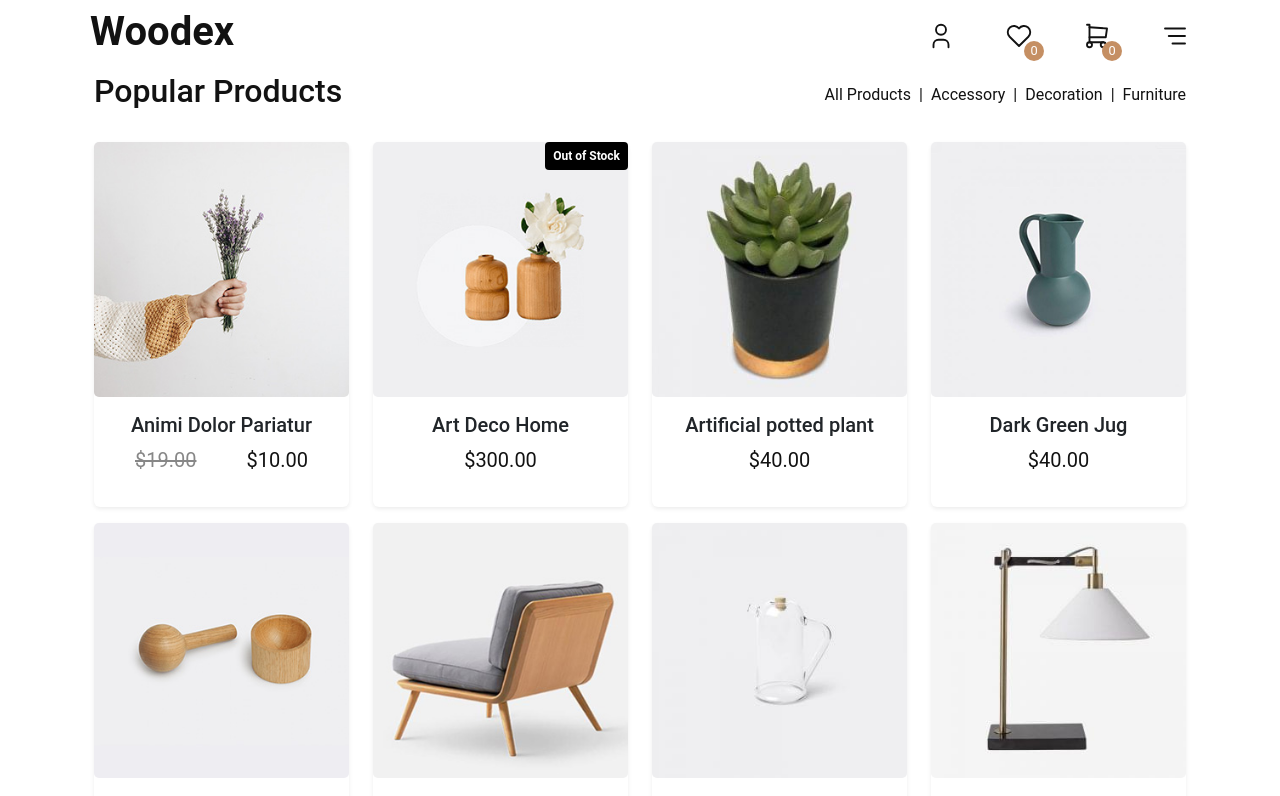
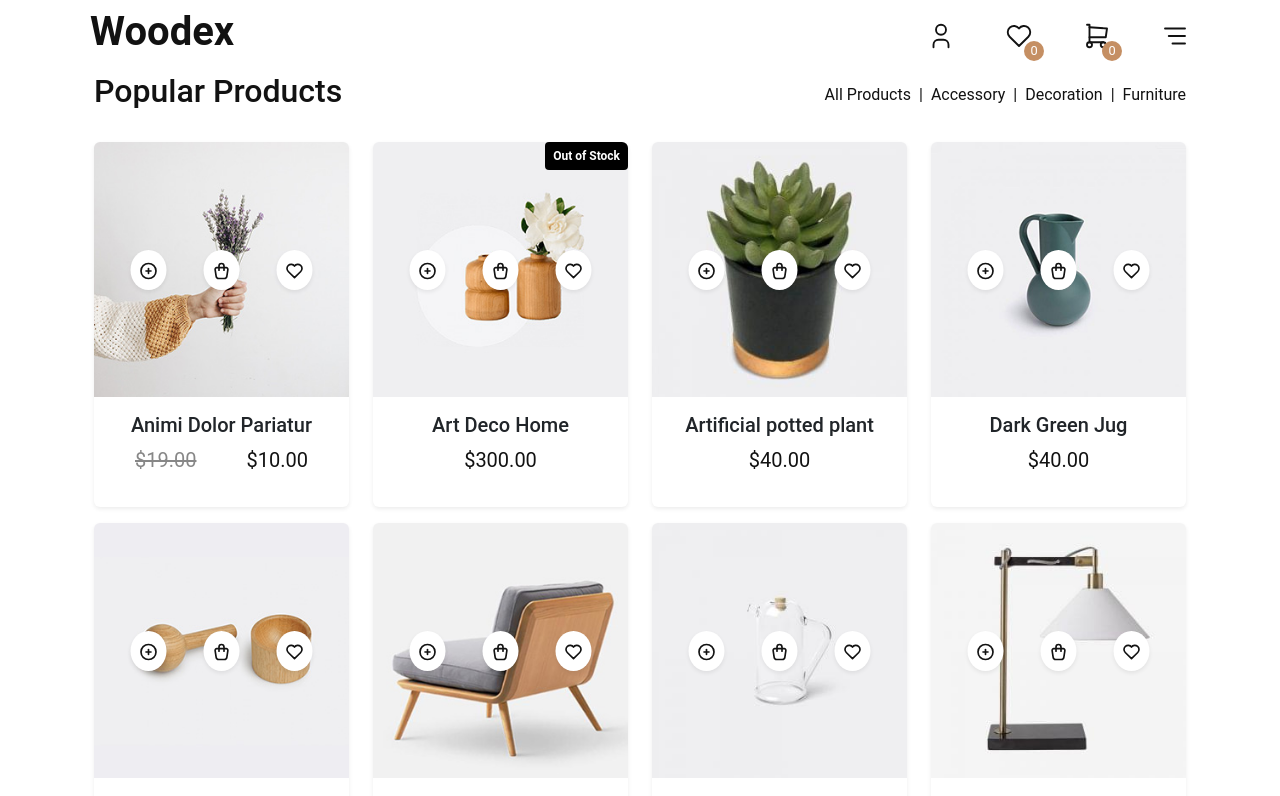
Before and after one commit to alirafatartist/ng-E-Commerce, an Angular app: page / in a window 1280 px wide. Shown: the top 796 px of the page. Built offline with nearby package versions, Linux system fonts and the light colour scheme.

Commit message:
style-caed-hover

```diff
--- a/src/app/Components/products/porduct-item/porduct-item.component.html
+++ b/src/app/Components/products/porduct-item/porduct-item.component.html
@@ -1,38 +1,58 @@
-<div class="card h-100 shadow-sm border-0 rounded-lg position-relative">
-  <img [src]="prd.image" alt="{{ prd.name }}" class="card-img w-100 h-100">
+<div class="card h-100 shadow-sm border-0 rounded-lg position-relative overflow-hidden">
+  <div class="card-img position-relative">
+    <!-- Image container -->
+    <img [src]="prd.image" alt="{{ prd.name }}" class=" w-100 h-100">
+
+    <!-- Action buttons centered over the image -->
+    <div class="d-flex w-100 justify-content-evenly align-items-center position-absolute flex-wrap top-50 start-50 translate-middle">
+      <div class="icon-container bg-white rounded-circle shadow-sm text-center">
+        <button class="card-action-btn p-2" aria-label="add to cart" title="add to cart">
+          <svg xmlns="http://www.w3.org/2000/svg" width="20" height="20" viewBox="0 0 24 24" fill="none"
+            stroke="currentColor" stroke-width="2" stroke-linecap="round" stroke-linejoin="round"
+            class="icon icon-tabler icon-tabler-circle-plus">
+            <path stroke="none" d="M0 0h20v20H0z" fill="none" />
+            <path d="M3 12a9 9 0 1 0 18 0a9 9 0 0 0 -18 0" />
+            <path d="M9 12h6" />
+            <path d="M12 9v6" />
+          </svg>
+        </button>
+      </div>
+
+      <div class="icon-container bg-white rounded-circle shadow-sm  text-center">
+        <button class="card-action-btn p-2" aria-label="add to cart" title="add to cart">
+          <svg xmlns="http://www.w3.org/2000/svg" width="20" height="20" viewBox="0 0 24 24" fill="none"
+            stroke="currentColor" stroke-width="2" stroke-linecap="round" stroke-linejoin="round"
+            class="icon icon-tabler icon-tabler-shopping-bag">
+            <path stroke="none" d="M0 0h20v20H0z" fill="none" />
+            <path
+              d="M6.331 8h11.339a2 2 0 0 1 1.977 2.304l-1.255 8.152a3 3 0 0 1 -2.966 2.544h-6.852a3 3 0 0 1 -2.965 -2.544l-1.255 -8.152a2 2 0 0 1 1.977 -2.304z" />
+            <path d="M9 11v-5a3 3 0 0 1 6 0v5" />
+          </svg>
+        </button>
+      </div>
+
+      <div class="icon-container bg-white rounded-circle shadow-sm  text-center">
+        <button class="card-action-btn  p-2" aria-label="add to wishlist" title="add to wishlist">
+          <svg xmlns="http://www.w3.org/2000/svg" width="20" height="20" viewBox="0 0 24 24" fill="none"
+            stroke="currentColor" stroke-width="2" stroke-linecap="round" stroke-linejoin="round"
+            class="icon icon-tabler icon-tabler-heart">
+            <path stroke="none" d="M0 0h20v20H0z" fill="none" />
+            <path d="M19.5 12.572l-7.5 7.428l-7.5 -7.428a5 5 0 1 1 7.5 -6.566a5 5 0 1 1 7.5 6.572" />
+          </svg>
+        </button>
+      </div>
+    </div>
+  </div>
   <div class="card-body text-center">
     <h5 class="card-title">{{ prd.name }}</h5>
-    <p *ngIf="prd.isoffered" class="text-muted fs-5 d-flex justify-content-around">
+    <p *ngIf="prd.isoffered" class="text-muted fs-5 d-flex justify-content-around flex-wrap">
       <del class="opacity-50">{{ prd.oldPrice }}</del>
       <span>{{ prd.newPrice }}</span>
     </p>
     <p *ngIf="!prd.isoffered" class="fs-5">{{ prd.newPrice }}</p>
-      <div *ngIf="prd.count === 0" class="badge bg-black position-absolute top-0 end-0 p-2 rounded-1 text-center">Out of Stock</div>
-      <div *ngIf="prd.scale> 0" class="badge bg-danger position-absolute top-0 end-0  rounded-100 text-center">scale</div>
-
-
-
-      <!-- <ul class="card-action-list d-none">
-        <li>
-          <button class="card-action-btn" aria-label="add to cart" title="add to cart">
-            <ion-icon name="add-outline" aria-hidden="true"></ion-icon>
-          </button>
-        </li>
-
-        <li>
-          <button class="card-action-btn" aria-label="add to cart" title="add to cart">
-            <ion-icon name="bag-handle-outline" aria-hidden="true"></ion-icon>
-          </button>
-        </li>
-        <ion-icon name="heart"></ion-icon>
-        <li>
-          <button class="card-action-btn" aria-label="add to whishlist" title="add to whishlist">
-            <ion-icon name="heart-outline" aria-hidden="true"></ion-icon>
-          </button>
-        </li>
-
-        Action Icons
-      </ul> -->
+    <div *ngIf="prd.count === 0" class="badge bg-black position-absolute top-0 end-0 p-2 rounded-1 text-center">Out of
+      Stock</div>
+    <div *ngIf="prd.scale> 0" class="badge bg-danger position-absolute top-0 end-0  rounded-100 text-center">scale</div>
 
   </div>
 </div>
--- a/src/app/Components/products/porduct-item/porduct-item.component.scss
+++ b/src/app/Components/products/porduct-item/porduct-item.component.scss
@@ -1,10 +1,47 @@
-.card{
-  // &:hover{
+$textcolor: #C58F63;
 
-  // }
-  .card-title:hover{
-    color: rgb(227, 150, 49);
-    cursor: pointer;
+.card {
+  .actions{
+    transition: transform 0.3s ease;
+  }
+  &:hover{
+    .actions {
+      display: flex;
+      justify-content: center;
+      align-items: center;
+      gap: 3rem;
+      flex-wrap: wrap;
+      // position: relative;
+      // transition: top 2s, right 2s;
+      // transform: translate(-50%, -50%);
+    }
+  }
+  .card-img {
+    transition: filter 0.3s ease, transform 0.3s ease;
+    &:hover {
+      filter: blur(.5);
+      transform: scale(1.1);
+    }
   }
 
+  .card-action-btn {
+    transition: opacity 0.3s ease, filter 0.3s ease;
+
+    &:hover {
+      opacity: 1;
+      filter: none;
+
+      svg.icon-tabler {
+        stroke: $textcolor;
+      }
+    }
   }
+  .card-title {
+    transition: color 0.3s ease;
+
+    &:hover {
+      color: $textcolor;
+      cursor: pointer;
+    }
+  }
+}
--- a/src/app/Components/products/products.component.html
+++ b/src/app/Components/products/products.component.html
@@ -2,7 +2,7 @@
   <div class="container">
     <div class="d-flex justify-content-between  mb-4">
       <h2 class="text-center">Popular Products</h2>
-      <div class="d-flex justify-content-center align-items-center">
+      <div class="d-flex justify-content-center align-items-center flex-wrap ">
         <button (click)="setSelectedType('All')" class="nav-link btn clk">All Products</button>
         <span class="separator mx-2">|</span>
         <button (click)="setSelectedType('Accessory')" class="nav-link btn clk">Accessory</button>
```
